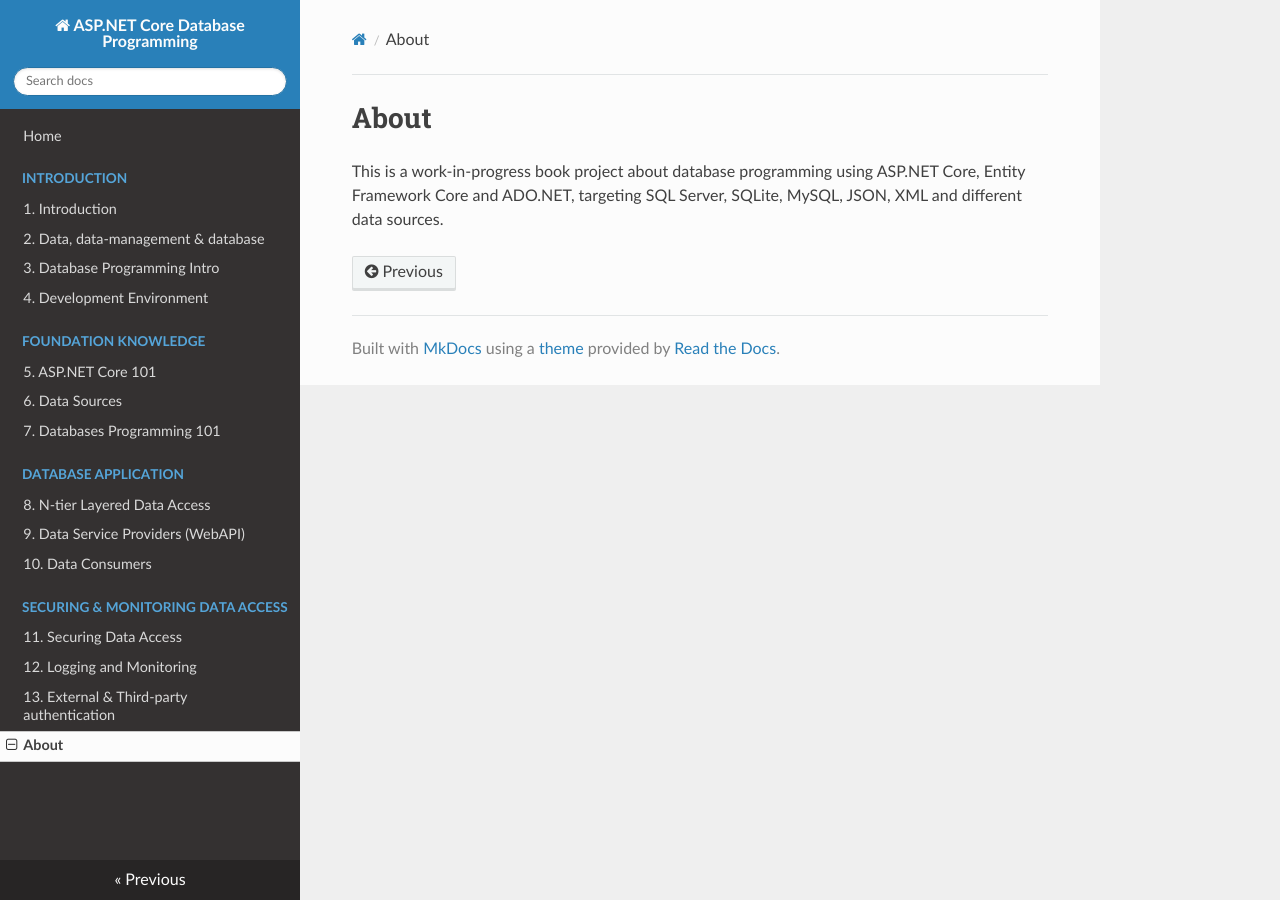
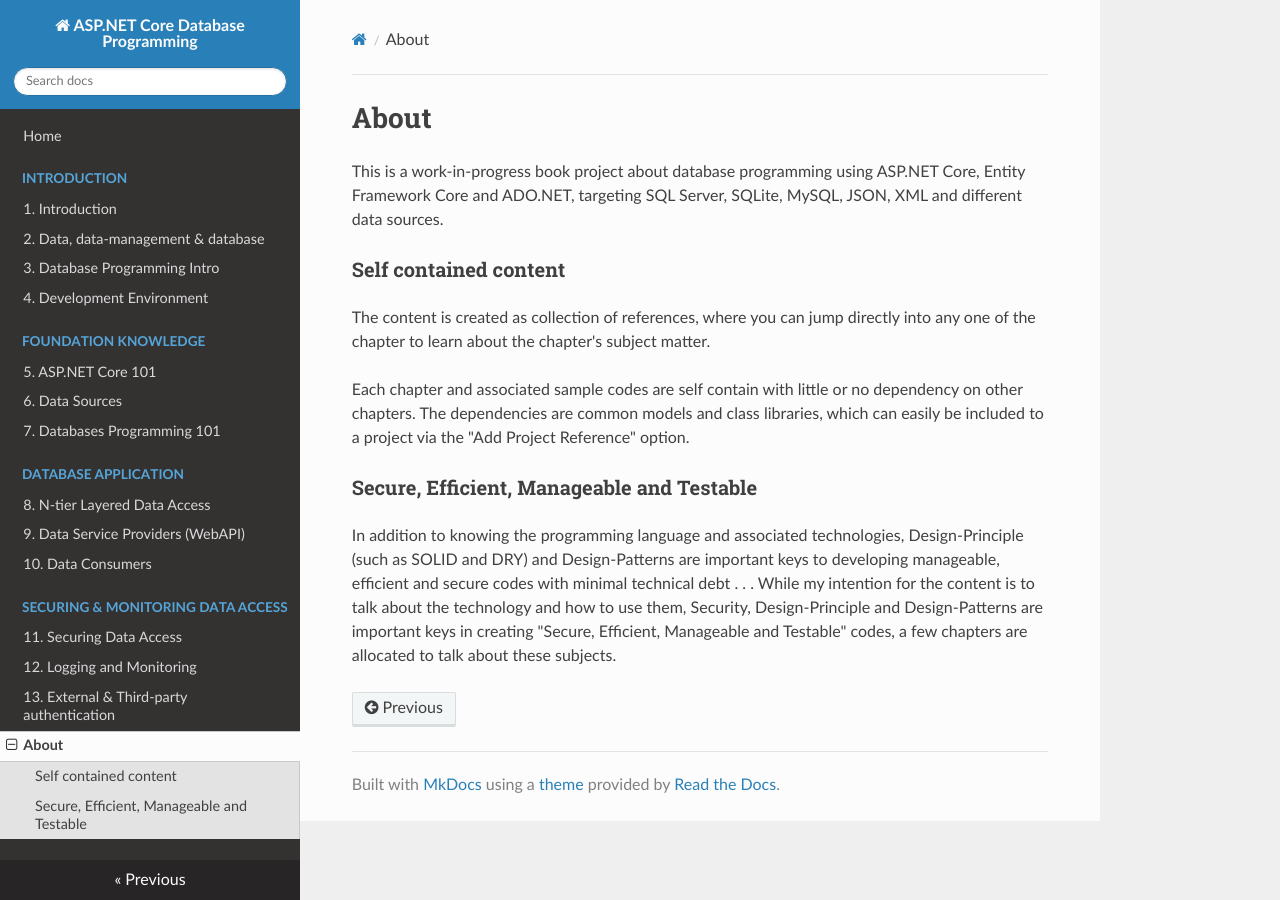
Before and after one commit to samuelp101/AspNetCore-Database, an MkDocs documentation site: the page built from docs/about.md, in a window 1280 px wide. Built offline with MkDocs 1.6.1, drawn with Linux system fonts in a browser that asks for light colours; nearby versions of some CDN libraries.

Commit message:
Updated about page

```diff
--- a/docs/about.md
+++ b/docs/about.md
@@ -1,3 +1,13 @@
 # About
 
 This is a work-in-progress book project about database programming using ASP.NET Core, Entity Framework Core and ADO.NET, targeting SQL Server, SQLite, MySQL, JSON, XML and different data sources.
+
+### Self contained content
+
+The content is created as collection of references, where you can jump directly into any one of the chapter to learn about the chapter's subject matter.
+
+Each chapter and associated sample codes are self contain with little or no dependency on other chapters.  The dependencies are common models and class libraries, which can easily be included to a project via the "Add Project Reference" option.
+
+### Secure, Efficient, Manageable and Testable
+
+In addition to knowing the programming language and associated technologies, Design-Principle (such as SOLID and DRY) and  Design-Patterns are important keys to developing manageable, efficient and secure codes with minimal technical debt . . .  While my intention for the content is to talk about the technology and how to use them, Security, Design-Principle and Design-Patterns are important keys in creating "Secure, Efficient, Manageable and Testable" codes, a few chapters are allocated to talk about these subjects.
```
